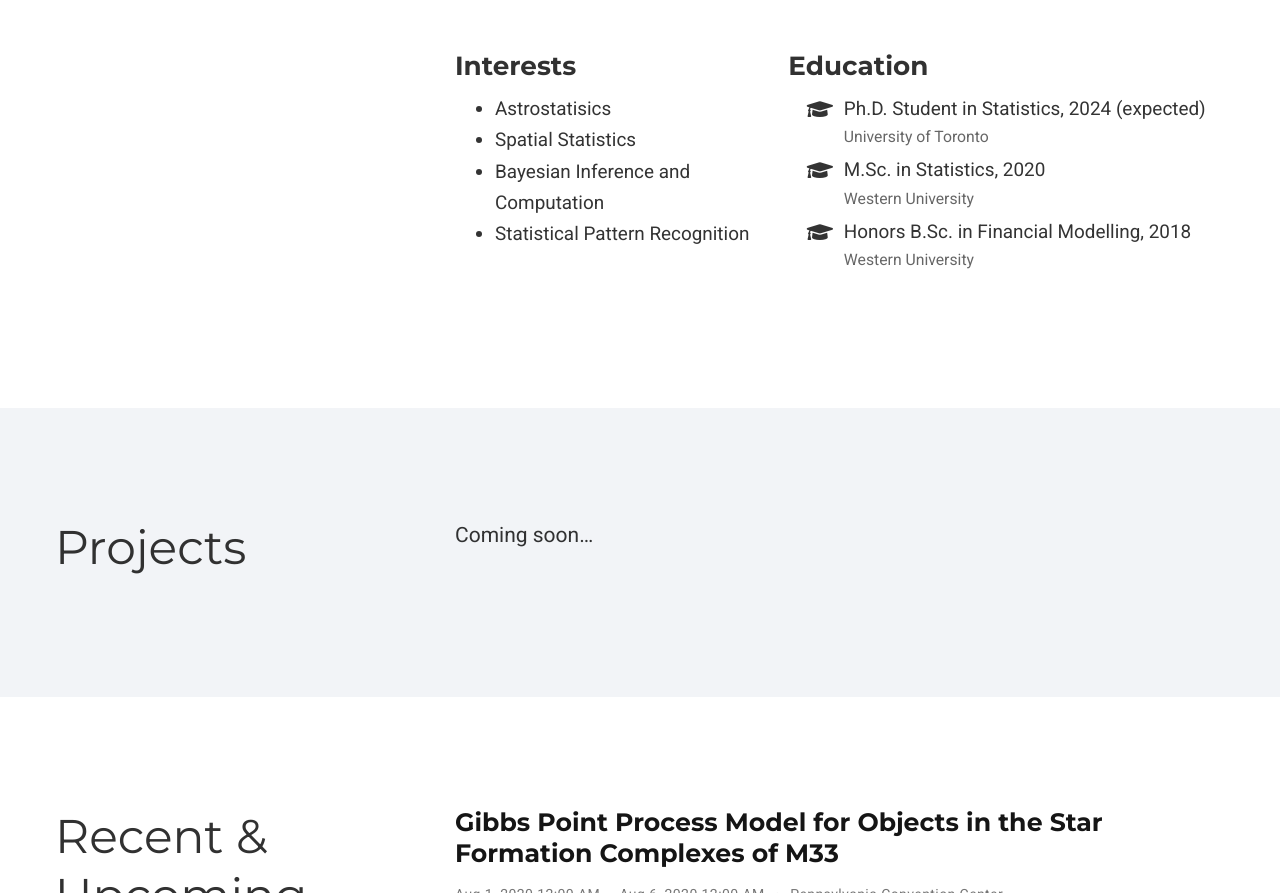
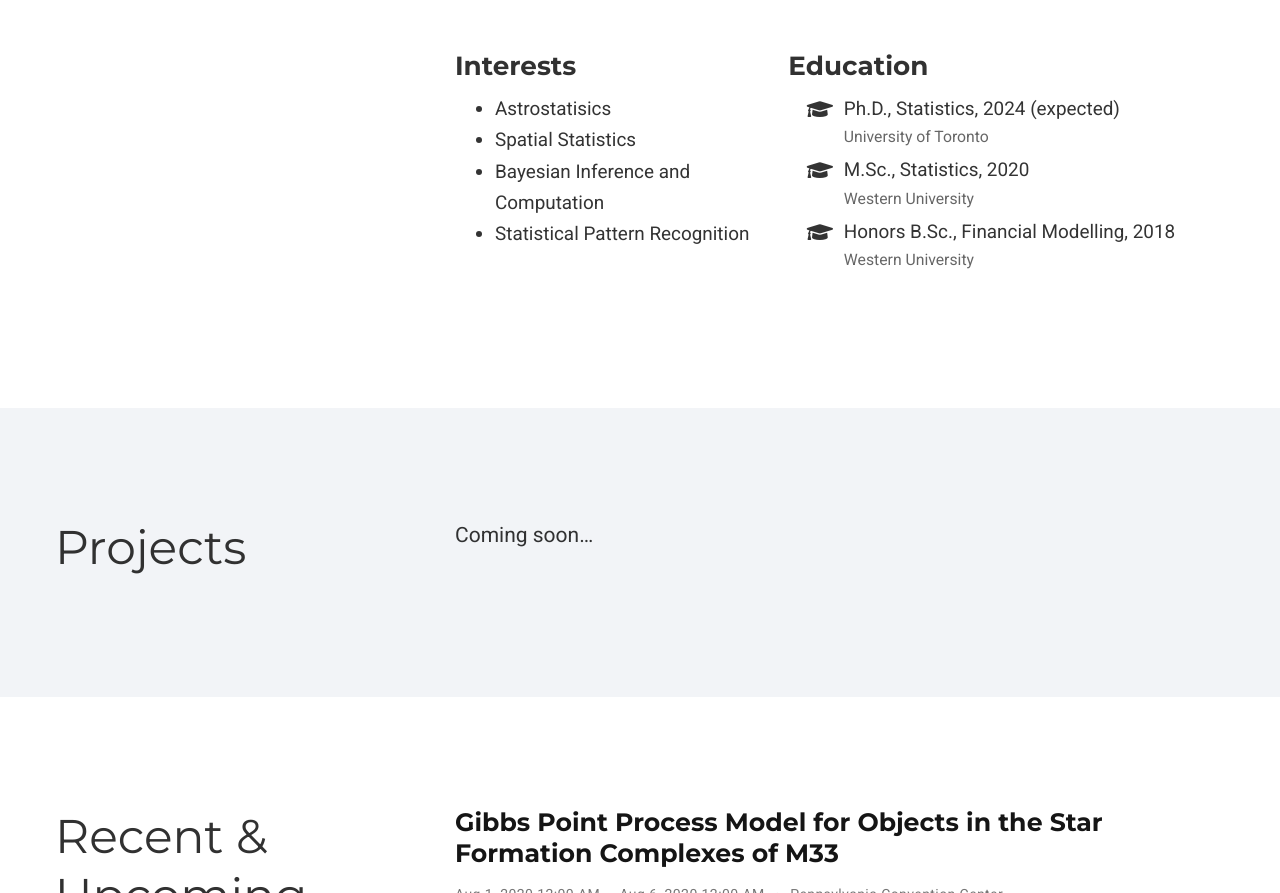
Before and after one commit to davidolohowski/davidolohowski.github.io, a plain HTML site: page index.html in a window 1280 px wide. Shown: the part 948-1841 px from the top of the page. Drawn offline with nearby package versions, Linux system fonts and the light colour scheme; some packages are replaced by stand-ins of ours; some icons are missing.

Commit message:
Build website

```diff
--- a/index.html
+++ b/index.html
@@ -214,8 +214,8 @@
 
 
   <link rel="manifest" href="/index.webmanifest">
-  <link rel="icon" type="image/png" href="/images/m83_32x32.png">
-  <link rel="apple-touch-icon" type="image/png" href="/images/m83_180x180.png">
+  <link rel="icon" type="image/png" href="/images/icon_hu0b7a4cb9992c9ac0e91bd28ffd38dd00_9727_32x32_fill_lanczos_center_2.png">
+  <link rel="apple-touch-icon" type="image/png" href="/images/icon_hu0b7a4cb9992c9ac0e91bd28ffd38dd00_9727_192x192_fill_lanczos_center_2.png">
 
   <link rel="canonical" href="https://davidolohowski.github.io/">
 
@@ -233,8 +233,8 @@
   <meta property="og:site_name" content="Dayi (David) Li">
   <meta property="og:url" content="https://davidolohowski.github.io/">
   <meta property="og:title" content="Dayi (David) Li">
-  <meta property="og:description" content="Ph.D. Student at the University of Toronto"><meta property="og:image" content="https://davidolohowski.github.io/images/m83_512x512.png">
-  <meta property="twitter:image" content="https://davidolohowski.github.io/images/m83_512x512.png"><meta property="og:locale" content="en-us">
+  <meta property="og:description" content="Ph.D. Student at the University of Toronto"><meta property="og:image" content="https://davidolohowski.github.io/images/icon_hu0b7a4cb9992c9ac0e91bd28ffd38dd00_9727_512x512_fill_lanczos_center_2.png">
+  <meta property="twitter:image" content="https://davidolohowski.github.io/images/icon_hu0b7a4cb9992c9ac0e91bd28ffd38dd00_9727_512x512_fill_lanczos_center_2.png"><meta property="og:locale" content="en-us">
 
     <meta property="og:updated_time" content="2020-08-01T00:00:00&#43;00:00">
 
@@ -755,7 +755,7 @@
           <li>
             <i class="fa-li fas fa-graduation-cap"></i>
             <div class="description">
-              <p class="course">Ph.D. Student in Statistics, 2024 (expected)</p>
+              <p class="course">Ph.D., Statistics, 2024 (expected)</p>
               <p class="institution">University of Toronto</p>
             </div>
           </li>
@@ -763,7 +763,7 @@
           <li>
             <i class="fa-li fas fa-graduation-cap"></i>
             <div class="description">
-              <p class="course">M.Sc. in Statistics, 2020</p>
+              <p class="course">M.Sc., Statistics, 2020</p>
               <p class="institution">Western University</p>
             </div>
           </li>
@@ -771,7 +771,7 @@
           <li>
             <i class="fa-li fas fa-graduation-cap"></i>
             <div class="description">
-              <p class="course">Honors B.Sc. in Financial Modelling, 2018</p>
+              <p class="course">Honors B.Sc., Financial Modelling, 2018</p>
               <p class="institution">Western University</p>
             </div>
           </li>
```
Also changed, not shown: authors/admin/index.html (+3 -3 lines), images/icon_hu0b7a4cb9992c9ac0e91bd28ffd38dd00_9727_192x192_fill_lanczos_center_2.png (added), images/icon_hu0b7a4cb9992c9ac0e91bd28ffd38dd00_9727_32x32_fill_lanczos_center_2.png (added), images/icon_hu0b7a4cb9992c9ac0e91bd28ffd38dd00_9727_512x512_fill_lanczos_center_2.png (added).
